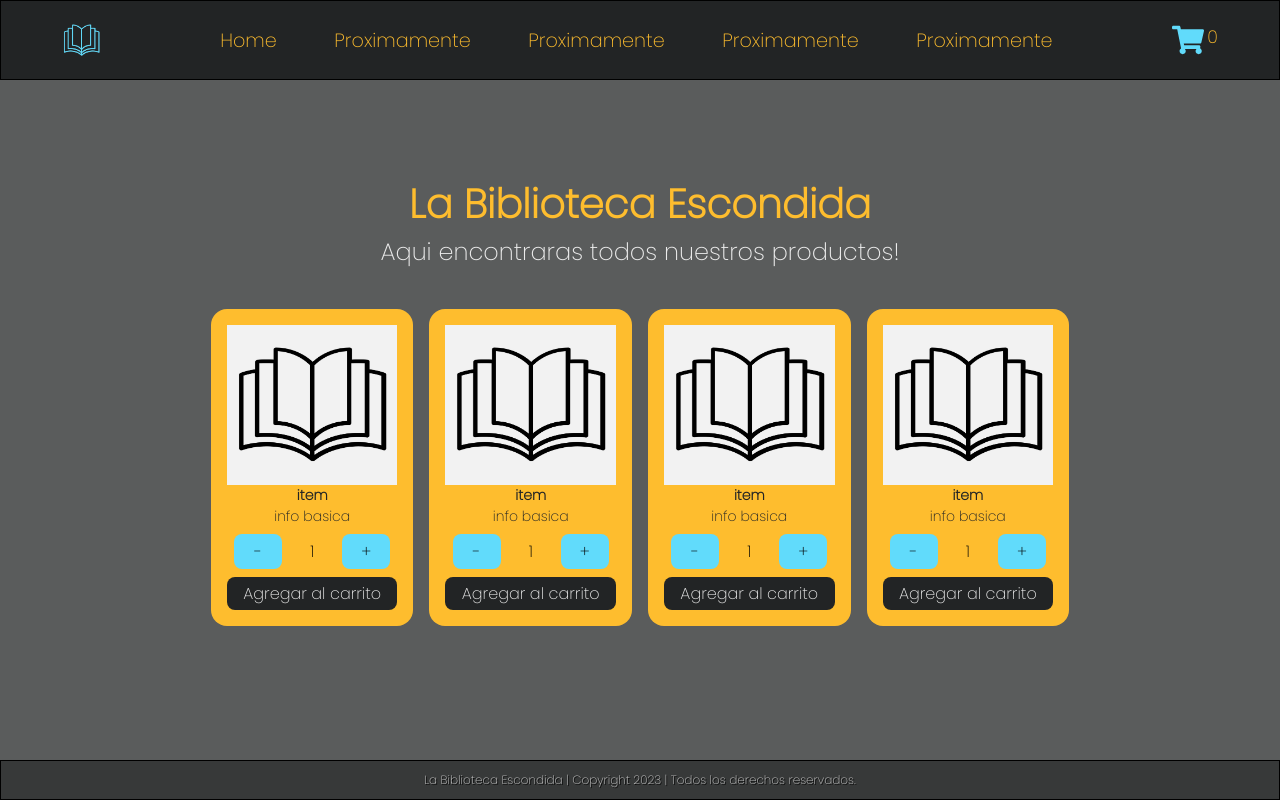
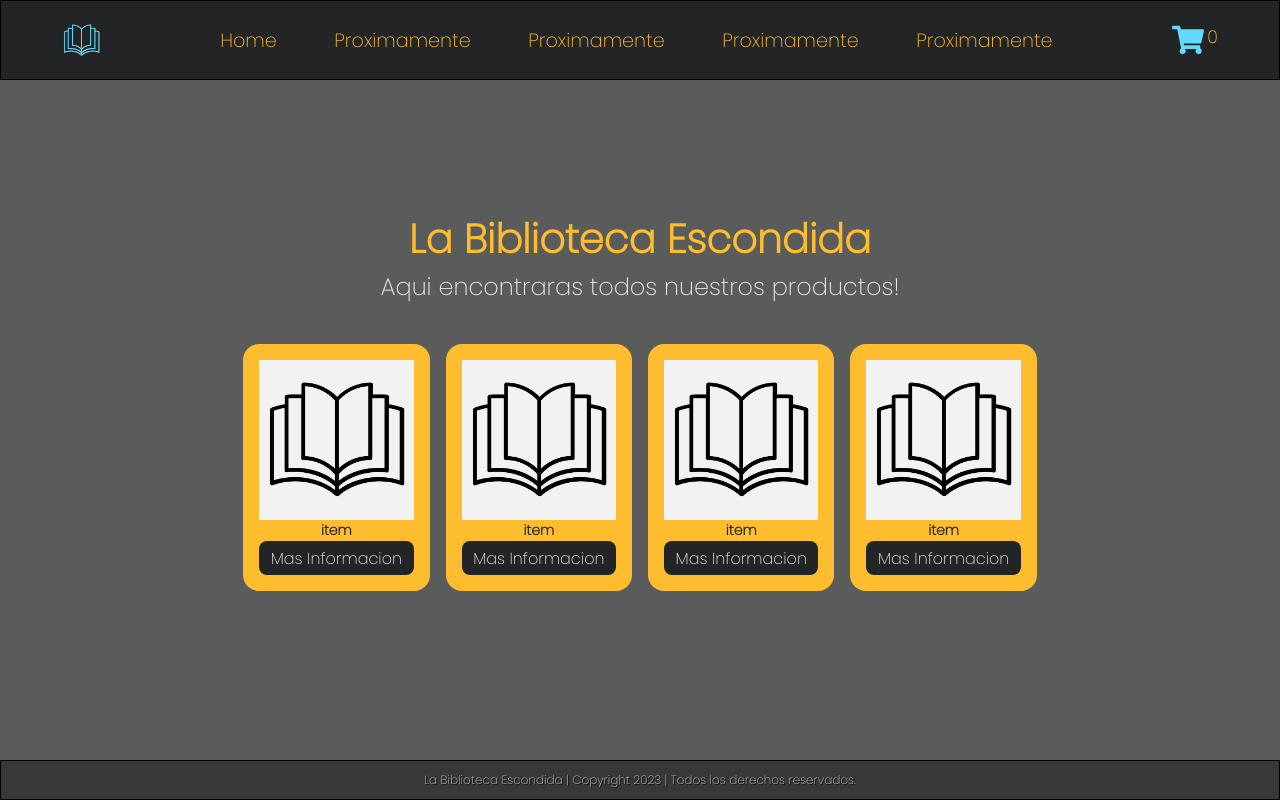
Before and after one commit to jj-alvarez/Coderhouse-47130-React-1erPreEntrega, a React (Vite) app: page / in a window 1280 px wide. Both pictures are taken after a click on the button "Ingresar". Built offline with nearby package versions, Linux system fonts and the light colour scheme.

Commit message:
limpieza general de archivos

```diff
--- a/src/components/CartWidget.jsx
+++ b/src/components/CartWidget.jsx
@@ -1,5 +1,8 @@
 import React from 'react';
 import { useState } from 'react'
+import { useRef } from 'react'
+import { useEffect} from 'react'
+
 import { FaShoppingCart } from "react-icons/fa";
 import "./CartWidget.css"
 
--- a/src/components/Footer.jsx
+++ b/src/components/Footer.jsx
@@ -1,3 +1,8 @@
+import React from 'react';
+import { useState } from 'react'
+import { useRef } from 'react'
+import { useEffect} from 'react'
+
 import "./Footer.css"
 
 const Footer = () => {
--- a/src/components/Item.css
+++ b/src/components/Item.css
@@ -39,3 +39,14 @@ gris oscuro rgba(34,36,37,255);
     height: 10em;
     width: auto;
 }
+
+.btn-masInfo {
+    border-radius: 8px;
+    border: 1px solid transparent;
+    background-color: rgba(34,36,37,255);
+    padding: 0.5em;
+    font-size: 1em;
+    padding: 0.2em;
+    text-align: center;
+    color: rgba(235,235,235,255);
+}
--- a/src/components/Item.jsx
+++ b/src/components/Item.jsx
@@ -2,26 +2,19 @@ import React from 'react';
 import { useState } from 'react'
 import { useRef } from 'react'
 import { useEffect} from 'react'
-import "./MainSection.css"
-import "./ItemListContainer.css"
-import ItemCount from './ItemCount';
-import CartWidget from './CartWidget';
+
 import "./Item.css"
 
 
 const Item = () => {
-    const handleAddToCart = (count) => {
-        console.log(`Agregando ${count} ítem(s) al carrito`);
-    };
 
     return (
         <div className='item'>
-            <img src="./src/assets/img/main-logo-002-black.png" className="logo-lbe-mini" alt="La Biblioteca Escondida" />
+            <img src="./src/assets/img/main-logo-002-black.png" className="" alt="La Biblioteca Escondida" />
             <h3>item</h3>
-            <p>info basica</p>
-            <ItemCount stock={10} onAdd={handleAddToCart} />
+            <button className='btn-masInfo'>Mas Informacion</button>
         </div>
     );
-  };
+};
 
-  export default Item;
+export default Item;
--- a/src/components/ItemCount.jsx
+++ b/src/components/ItemCount.jsx
@@ -2,6 +2,7 @@ import React from 'react';
 import { useState } from 'react'
 import { useRef } from 'react'
 import { useEffect} from 'react'
+
 import "./ItemCount.css"
 
 const ItemCount = ({ stock, onAdd }) => {
--- a/src/components/ItemDetail.jsx
+++ b/src/components/ItemDetail.jsx
@@ -2,18 +2,21 @@ import React from 'react';
 import { useState } from 'react'
 import { useRef } from 'react'
 import { useEffect} from 'react'
+
 import "./ItemDetail.css"
-import Item from './Item';
 
 const ItemDetail = () => {
+    const handleAddToCart = (count) => {
+        console.log(`Agregando ${count} ítem(s) al carrito`);
+    };
 
     return (
-      <div className='itemDetailContainer'>
-        <Item />
-        <Item />
-        <Item />
-        <Item />
-      </div>
+        <div className='itemDetail'>
+            <img src="./src/assets/img/main-logo-002-black.png" className="" alt="La Biblioteca Escondida" />
+            <h3>item</h3>
+            <p>Lorem ipsum dolor sit amet consectetur adipisicing elit. Quibusdam sed porro ad molestiae autem.</p>
+            <ItemCount stock={10} onAdd={handleAddToCart} />
+        </div>
     );
 };
 
--- a/src/components/ItemDetailContainer.jsx
+++ /dev/null
@@ -1,4 +0,0 @@
-import React from 'react';
-import { useState } from 'react'
-import { useRef } from 'react'
-import { useEffect} from 'react'
--- a/src/components/ItemList.css
+++ b/src/components/ItemList.css
@@ -0,0 +1,24 @@
+/* colores */
+/*
+
+rojo semaforo rgba(255,96,87,255);
+verde semaforo rgba(98,186,71,255);
+amarillo semaforo rgba(254,189,46,255);
+
+azul menu rgba(2,122,255,255);
+celeste react #61DBFB;
+
+blanco letra rgba(235,235,235,255);
+gris intermedio rgba(90,92,92,255);
+gris semioscuro rgba(55,57,57,255);
+gris oscuro rgba(34,36,37,255);
+
+*/
+
+.itemListContainer{
+    display: flex;
+    flex-wrap: wrap;
+    flex-direction: row;
+    justify-content: center;
+    align-items: center;
+}
--- a/src/components/ItemList.jsx
+++ b/src/components/ItemList.jsx
@@ -2,13 +2,20 @@ import React from 'react';
 import { useState } from 'react'
 import { useRef } from 'react'
 import { useEffect} from 'react'
+
 import Item from './Item.jsx'
+import "./ItemList.css"
 
 const ItemList = () => {
 
-    return(
+    return (
+      <div className='itemListContainer'>
         <Item />
-    )
-}
+        <Item />
+        <Item />
+        <Item />
+      </div>
+    );
+};
 
 export default ItemList;
--- a/src/components/ItemListContainer.css
+++ b/src/components/ItemListContainer.css
@@ -15,31 +15,39 @@ gris oscuro rgba(34,36,37,255);
 
 */
 
-.itemListContainer {
+.itemList {
     display: flex;
     flex-direction: column;
-    flex-wrap: wrap;
-    justify-content: flex-start;
+}
+
+.il-titulos{
+    display: flex;
+    flex-direction: column;
+    text-align: center;
+    justify-content: center;
     align-items: center;
 }
 
-.itemListContainer h2{
+.il-titulos h2{
     color: rgba(254,189,46,255);
     font-size: 2.5em;
+    display: flex;
+    text-align: center;
 }
 
-.itemListContainer p {
+.il-titulos p {
     color: rgba(235,235,235,255);
     font-size: 1.5em;
+    display: flex;
+    text-align: center;
 }
 
 .itemMainArea{
     display: flex;
-    flex-direction: row;
+    flex-direction: column;
     flex-wrap: wrap;
     padding: 1em;
     margin: 1em;
     justify-content: center;
     align-items: center;
-
 }
--- a/src/components/ItemListContainer.jsx
+++ b/src/components/ItemListContainer.jsx
@@ -2,23 +2,23 @@ import React from 'react';
 import { useState } from 'react'
 import { useRef } from 'react'
 import { useEffect} from 'react'
-import "./MainSection.css"
+
 import "./ItemListContainer.css"
-import ItemCount from './ItemCount';
-import CartWidget from './CartWidget';
-import Item from './Item';
-import ItemDetail from './ItemDetail';
+import ItemList from './ItemList';
+
 
 const ItemListContainer = () => {
 
     return (
-      <div className='itemListContainer'>
-        <h2>La Biblioteca Escondida</h2>
-        <p>Aqui encontraras todos nuestros productos!</p>
-        <div className='itemMainArea'>
-            <ItemDetail />
+        <div className='itemList'>
+            <div className='il-titulos'>
+                <h2>La Biblioteca Escondida</h2>
+                <p>Aqui encontraras todos nuestros productos!</p>
+            </div>
+            <div className='itemMainArea'>
+                <ItemList />
+            </div>
         </div>
-      </div>
     );
 };
 
--- a/src/components/MainLogo.jsx
+++ b/src/components/MainLogo.jsx
@@ -1,3 +1,8 @@
+import React from 'react';
+import { useState } from 'react'
+import { useRef } from 'react'
+import { useEffect} from 'react'
+
 import "./MainLogo.css";
 
 const Mainlogo = () => {
```
